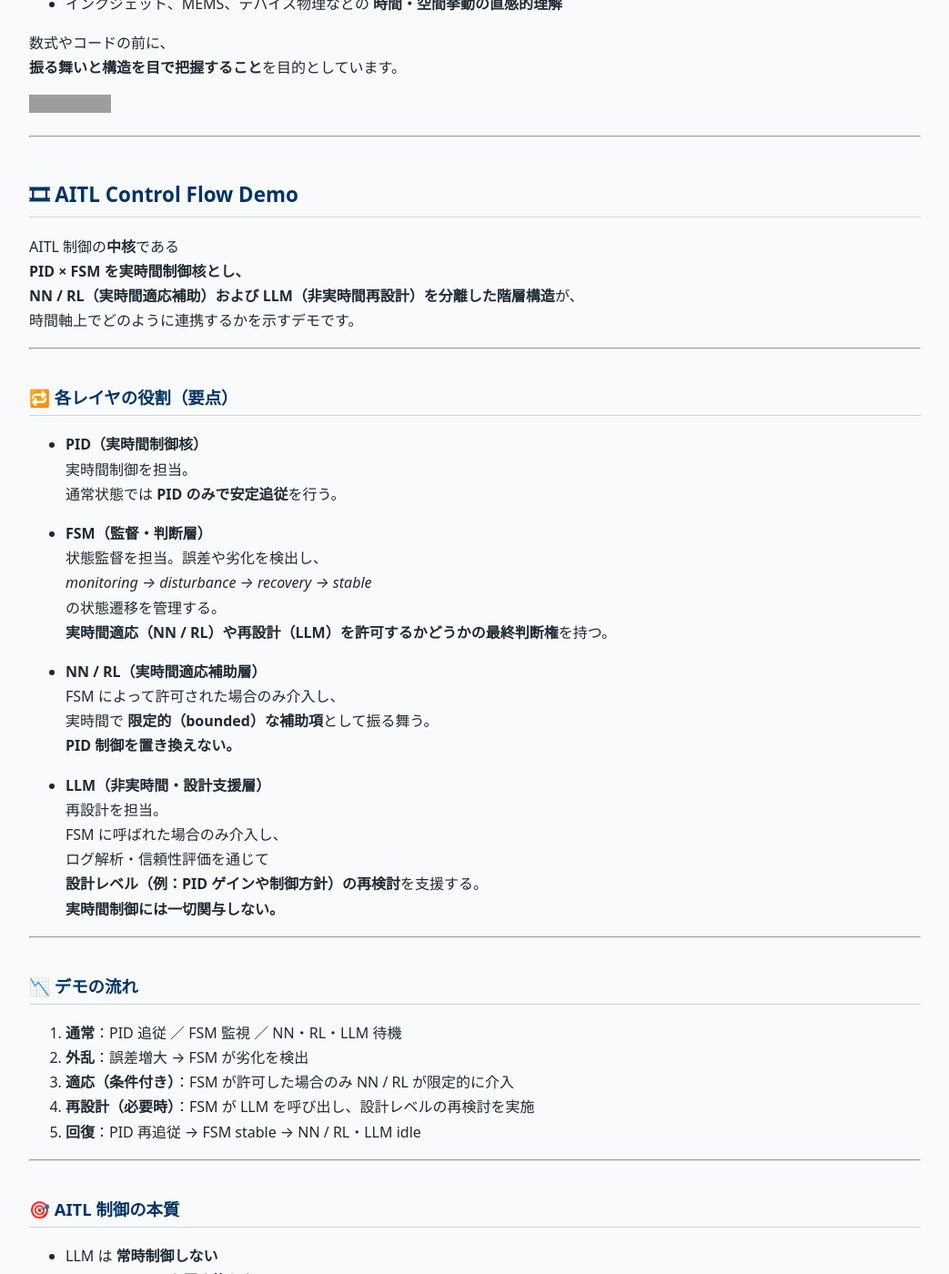
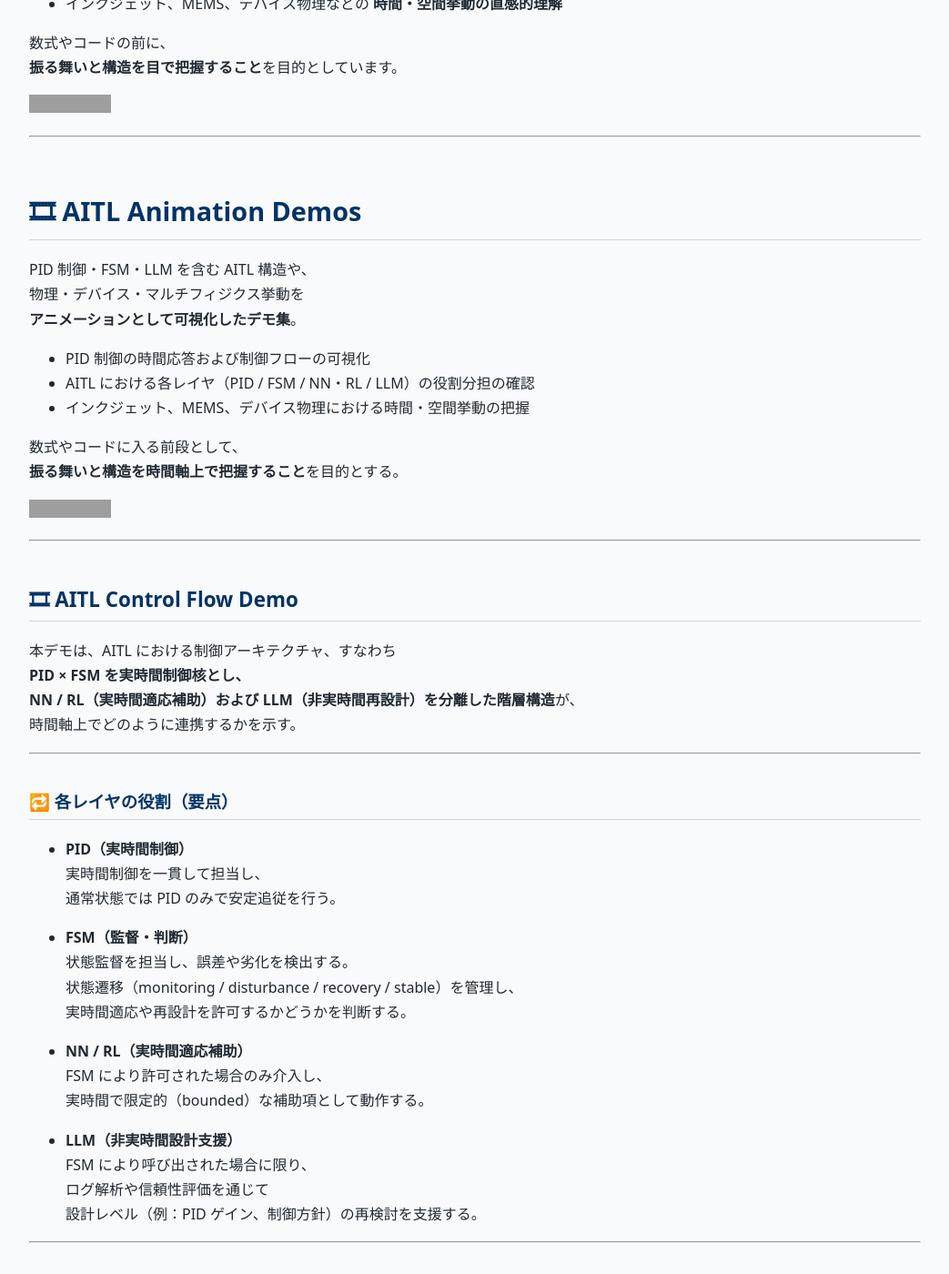
Before and after one commit to Samizo-AITL/Samizo-AITL.github.io, a Jekyll site: the page built from portal/index.md, in a window 1280 px wide and 1400 px high, scrolled down 20995 px. Shown: the whole window at 91% size, without its empty margins (118-1161 px from the left). Built offline with Jekyll 4.4.1, drawn with Linux system fonts in a browser that asks for light colours; some of the changed text lies outside the part shown; grey boxes are pictures that could not be loaded.

Commit message:
Update index.md

```diff
--- a/portal/index.md
+++ b/portal/index.md
@@ -645,59 +645,75 @@ PID 制御・FSM・LLM を含む AITL 構造や、
 
 ---
 
+# 🎞 AITL Animation Demos
+PID 制御・FSM・LLM を含む AITL 構造や、
+物理・デバイス・マルチフィジクス挙動を
+**アニメーションとして可視化したデモ集**。
+
+- PID 制御の時間応答および制御フローの可視化
+- AITL における各レイヤ（PID / FSM / NN・RL / LLM）の役割分担の確認
+- インクジェット、MEMS、デバイス物理における時間・空間挙動の把握
+
+数式やコードに入る前段として、
+**振る舞いと構造を時間軸上で把握すること**を目的とする。
+
+[![View Demos](https://img.shields.io/badge/View-Demos-brightgreen?logo=github)](https://samizo-aitl.github.io/aitl-animation-demos/)
+
+---
+
 ## 🎞 AITL Control Flow Demo
 
-AITL 制御の**中核**である
+本デモは、AITL における制御アーキテクチャ、すなわち
 **PID × FSM を実時間制御核とし、
 NN / RL（実時間適応補助）および LLM（非実時間再設計）を分離した階層構造**が、
-時間軸上でどのように連携するかを示すデモです。
+時間軸上でどのように連携するかを示す。
 
 ---
 
 ### 🔁 各レイヤの役割（要点）
 
-- **PID（実時間制御核）**
-  実時間制御を担当。
-  通常状態では **PID のみで安定追従**を行う。
+- **PID（実時間制御）**
+  実時間制御を一貫して担当し、
+  通常状態では PID のみで安定追従を行う。
 
-- **FSM（監督・判断層）**
-  状態監督を担当。誤差や劣化を検出し、
-  *monitoring → disturbance → recovery → stable*
-  の状態遷移を管理する。
-  **実時間適応（NN / RL）や再設計（LLM）を許可するかどうかの最終判断権**を持つ。
+- **FSM（監督・判断）**
+  状態監督を担当し、誤差や劣化を検出する。
+  状態遷移（monitoring / disturbance / recovery / stable）を管理し、
+  実時間適応や再設計を許可するかどうかを判断する。
 
-- **NN / RL（実時間適応補助層）**
-  FSM によって許可された場合のみ介入し、
-  実時間で **限定的（bounded）な補助項**として振る舞う。
-  **PID 制御を置き換えない。**
+- **NN / RL（実時間適応補助）**
+  FSM により許可された場合のみ介入し、
+  実時間で限定的（bounded）な補助項として動作する。
 
-- **LLM（非実時間・設計支援層）**
-  再設計を担当。
-  FSM に呼ばれた場合のみ介入し、
-  ログ解析・信頼性評価を通じて
-  **設計レベル（例：PID ゲインや制御方針）の再検討**を支援する。
-  **実時間制御には一切関与しない。**
+- **LLM（非実時間設計支援）**
+  FSM により呼び出された場合に限り、
+  ログ解析や信頼性評価を通じて
+  設計レベル（例：PID ゲイン、制御方針）の再検討を支援する。
 
 ---
 
 ### 📉 デモの流れ
 
-1. **通常**：PID 追従 ／ FSM 監視 ／ NN・RL・LLM 待機
-2. **外乱**：誤差増大 → FSM が劣化を検出
-3. **適応（条件付き）**：FSM が許可した場合のみ NN / RL が限定的に介入
-4. **再設計（必要時）**：FSM が LLM を呼び出し、設計レベルの再検討を実施
-5. **回復**：PID 再追従 → FSM stable → NN / RL・LLM idle
+1. 通常状態：PID による追従制御、FSM は監視のみ
+2. 外乱発生：誤差増大を FSM が検出
+3. 適応（条件付き）：FSM の許可下で NN / RL が限定的に介入
+4. 再設計（必要時）：FSM が LLM を呼び出し設計レベルの検討を実施
+5. 回復：PID による再追従、FSM は stable 状態へ遷移
 
 ---
 
-### 🎯 AITL 制御の本質
+### 🎯 このデモで確認できること
 
-- LLM は **常時制御しない**
-- NN / RL も **PID を置き換えない**
-- FSM が **判断と許可の主導権**を持つ
-- 知能は **制御を壊さない位置に隔離されている**
+本デモでは、AITL における責務分離が
+**時間軸上でどのように維持されるか**を確認できる。
 
-👉 **これが AITL 制御の根幹思想**
+- 実時間制御は PID が担当し続ける
+- FSM が状態監督と介入判断を行う
+- NN / RL は補助的役割に限定される
+- LLM は非実時間の設計支援に限定される
+
+各レイヤは互いに代替せず、
+**制御責任が崩れない構造として分離**されている。
 
 ---
 
```
